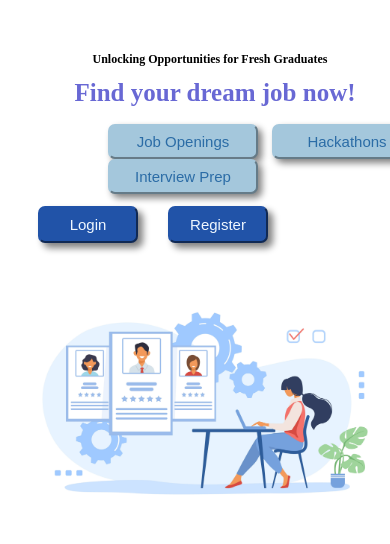
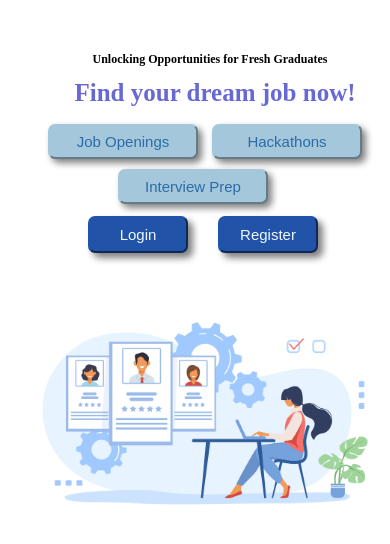
Before and after one commit to shrutidas02/CSS, a plain HTML site: page responsive/res.html in a window 390 px wide. Shown: the top 544 px of the page. Drawn offline with Linux system fonts and the light colour scheme.

Commit message:
Add files via upload

```diff
--- a/responsive/res.css
+++ b/responsive/res.css
@@ -64,10 +64,9 @@ h3{
 .button{
     margin-left: 60px;
 }
-@media (max-width:500px){
+@media (min-width:300px) and (max-width:500px){
     .main{
        flex-direction: column-reverse;
-
 
     }
     .main div{
@@ -93,23 +92,27 @@ h3{
     .a{
         font-size: 15px;
         width: 150px;
+        transform: translateX(30px);
     }
     .e{
+        margin-top: 10px;
         font-size: 15px;
         width: 150px;
+        margin-left: 20px;
     }
     .b{
         font-size: 15px;
         width: 100px;
+
     }
     .c{
         display: flex;
-        padding-left: -100px;
+        padding-left: 50px;
 
 
     }
     .button{
-        padding-left: -140px;
+        /* padding-left: -140px; */
         flex-wrap: wrap;
 
     }
```
